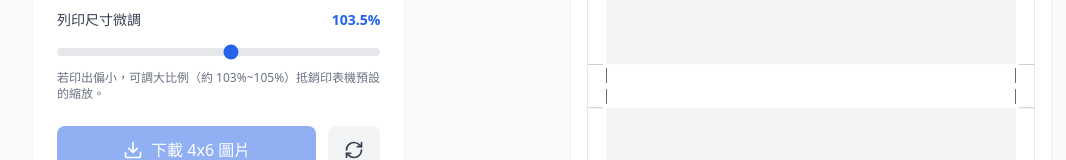
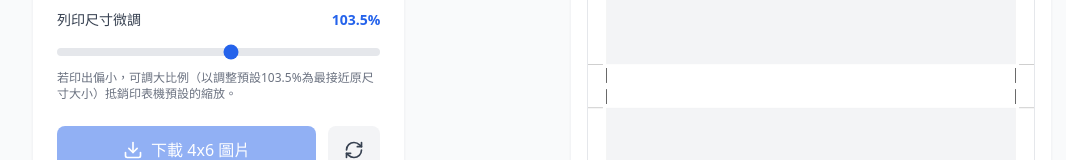
Before and after one commit to RandomBeanss/Card, a plain HTML site: page index.html in a window 1280 px wide. Shown: the part 391-551 px from the top of the page, without its empty margins (32-1098 px from the left). Drawn offline with nearby package versions, Linux system fonts and the light colour scheme.

Commit message:
Update index.html

```diff
--- a/index.html
+++ b/index.html
@@ -65,7 +65,7 @@
               <span id="scaleValue" class="text-sm font-bold text-blue-600">103.5%</span>
             </div>
             <input type="range" id="scaleSlider" min="90" max="115" step="0.5" value="103.5" class="w-full h-2 bg-gray-200 rounded-lg appearance-none cursor-pointer accent-blue-600">
-            <p class="text-xs text-gray-500 mt-2">若印出偏小，可調大比例（約 103%~105%）抵銷印表機預設的縮放。</p>
+            <p class="text-xs text-gray-500 mt-2">若印出偏小，可調大比例（以調整預設103.5%為最接近原尺寸大小）抵銷印表機預設的縮放。</p>
           </div>
 
           <div class="flex flex-col gap-3">
```
